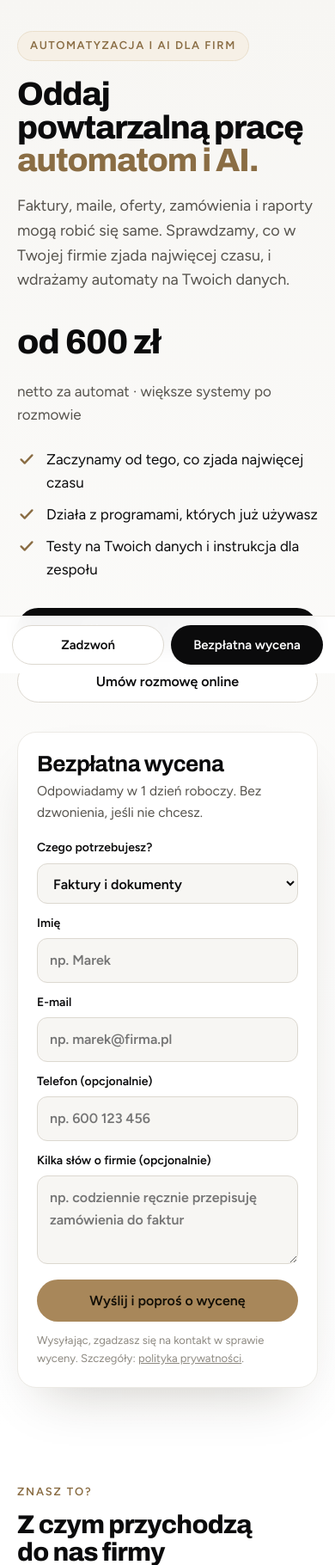
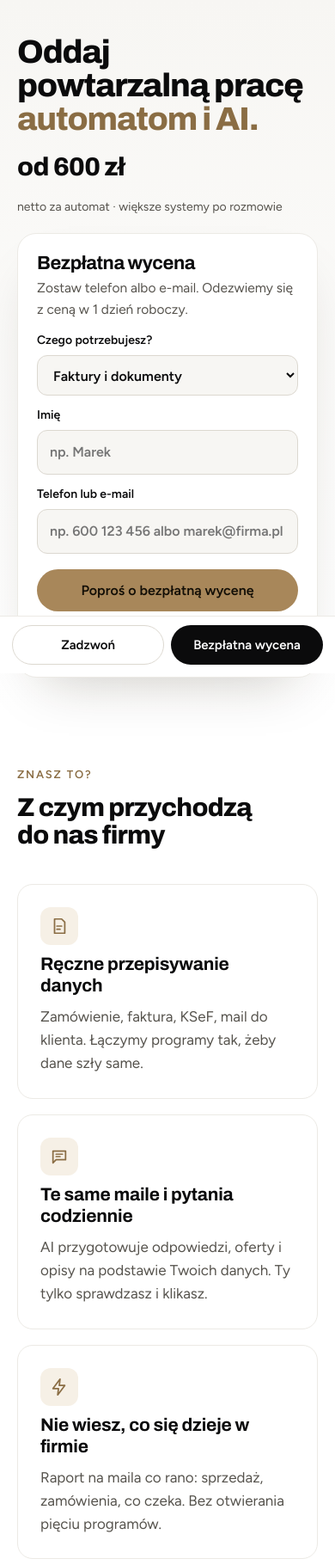
Before and after one commit to Maciek1873/elok-strona, a PHP site: page /automatyzacja-ai/index.html in a window 390 px wide. Shown: the part 61-1881 px from the top of the page at 86% size. Run offline with PHP 8.4, Linux system fonts and the light colour scheme.

Commit message:
Landingi: formularz od razu na górze na telefonie, jedno pole telefon lub e-mail, zdarzenie klik_telefon
Co-Authored-By: Claude Opus 5.5 <noreply@anthropic.com>
Claude-Session: https://claude.ai/code/session_01BJZ6TBNnDsz7HNVzoNx3si

```diff
--- a/automatyzacja-ai/index.html
+++ b/automatyzacja-ai/index.html
@@ -3,7 +3,7 @@
 <meta name="theme-color" content="#FFFFFF"><link rel="icon" href="/favicon.ico" sizes="any"><link rel="icon" type="image/png" sizes="32x32" href="/favicon-32.png"><link rel="apple-touch-icon" href="/apple-touch-icon.png">
 <meta property="og:type" content="website"><meta property="og:locale" content="pl_PL"><meta property="og:site_name" content="ELOK"><meta property="og:title" content="Automatyzacja i AI w firmie · ELOK"><meta property="og:description" content="Wdrażamy automatyzacje i AI w małych firmach: faktury, maile, oferty, zamówienia i raporty, które robią się same. Automaty od 600 zł netto. Bezpłatna konsultacja."><meta property="og:url" content="https://elok-agency.pl/automatyzacja-ai/"><meta property="og:image" content="https://elok-agency.pl/img/og.jpg">
 <link rel="preconnect" href="https://fonts.googleapis.com"><link rel="preconnect" href="https://fonts.gstatic.com" crossorigin><link href="https://fonts.googleapis.com/css2?family=Archivo:wght@600;700;800&family=Figtree:wght@400;500;600&display=swap" rel="stylesheet">
-<link rel="stylesheet" href="/lp.css?v=2611041000"></head><body class="light">
+<link rel="stylesheet" href="/lp.css?v=2611121300"></head><body class="light">
 <header class="lh" id="nav"><div class="w"><a class="logo" href="/" aria-label="ELOK, strona główna">ELOK<span>.</span></a><nav><a class="tel" href="tel:+48455505820"><small>Zadzwoń</small>455 505 820</a><a class="btn pri sm" href="#wycena">Bezpłatna wycena</a></nav></div></header>
 <main>
 <section class="hero"><div class="w"><div>
@@ -11,15 +11,14 @@
 <div class="price"><b>od 600 zł</b><span>netto za automat · większe systemy po rozmowie</span></div>
 <ul class="ticks"><li><svg viewBox="0 0 24 24" fill="none" stroke="currentColor" stroke-width="2.6" stroke-linecap="round" stroke-linejoin="round"><path d="M5 12.5l4.5 4.5L19 7"/></svg><span>Zaczynamy od tego, co zjada najwięcej czasu</span></li><li><svg viewBox="0 0 24 24" fill="none" stroke="currentColor" stroke-width="2.6" stroke-linecap="round" stroke-linejoin="round"><path d="M5 12.5l4.5 4.5L19 7"/></svg><span>Działa z programami, których już używasz</span></li><li><svg viewBox="0 0 24 24" fill="none" stroke="currentColor" stroke-width="2.6" stroke-linecap="round" stroke-linejoin="round"><path d="M5 12.5l4.5 4.5L19 7"/></svg><span>Testy na Twoich danych i instrukcja dla zespołu</span></li></ul>
 <div class="ctas"><a class="btn pri" href="#wycena">Wycena w 1 dzień roboczy</a><a class="btn ghost" href="/konsultacja.html">Umów rozmowę online</a></div></div>
-<div class="fcard" id="wycena"><h2>Bezpłatna wycena</h2><p class="s">Odpowiadamy w 1 dzień roboczy. Bez dzwonienia, jeśli nie chcesz.</p>
+<div class="fcard" id="wycena"><h2>Bezpłatna wycena</h2><p class="s">Zostaw telefon albo e-mail. Odezwiemy się z ceną w 1 dzień roboczy.</p>
 <form id="lpform" data-zrodlo="automatyzacja" novalidate>
 <label for="lp-co">Czego potrzebujesz?<select id="lp-co"><option>Faktury i dokumenty</option><option>Maile i obsługa klienta</option><option>Oferty i wyceny</option><option>Zamówienia i magazyn</option><option>Raporty</option><option>Jeszcze nie wiem</option></select></label>
 <label for="lp-imie">Imię<input id="lp-imie" autocomplete="name" placeholder="np. Marek" required></label>
-<label for="lp-mail">E-mail<input id="lp-mail" type="email" autocomplete="email" inputmode="email" placeholder="np. marek@firma.pl" required></label>
-<label for="lp-tel">Telefon (opcjonalnie)<input id="lp-tel" type="tel" autocomplete="tel" inputmode="tel" placeholder="np. 600 123 456"></label>
-<label for="lp-opis">Kilka słów o firmie (opcjonalnie)<textarea id="lp-opis" rows="3" placeholder="np. codziennie ręcznie przepisuję zamówienia do faktur"></textarea></label>
+<label for="lp-kontakt">Telefon lub e-mail<input id="lp-kontakt" autocomplete="tel" placeholder="np. 600 123 456 albo marek@firma.pl" required></label>
+
 <input type="hidden" id="lp-firma" value=""><input type="text" id="lp-www2" class="hpf" tabindex="-1" autocomplete="off" aria-hidden="true">
-<button class="btn gold" type="submit">Wyślij i poproś o wycenę</button><div class="ferr" id="lperr" role="alert" hidden></div>
+<button class="btn gold" type="submit">Poproś o bezpłatną wycenę</button><div class="ferr" id="lperr" role="alert" hidden></div>
 <p class="note">Wysyłając, zgadzasz się na kontakt w sprawie wyceny. Szczegóły: <a href="/polityka-prywatnosci.html">polityka prywatności</a>.</p></form>
 <div class="fdone" id="lpdone"><svg style="width:54px;height:54px" viewBox="0 0 24 24" fill="none" stroke="currentColor" stroke-width="2.6" stroke-linecap="round" stroke-linejoin="round"><path d="M5 12.5l4.5 4.5L19 7"/></svg><h3>Dziękujemy, mamy Twoje zapytanie.</h3><p>Odezwiemy się w 1 dzień roboczy. Jeśli wolisz porozmawiać od razu, wybierz termin rozmowy.</p><a class="btn ghost" href="/konsultacja.html">Umów rozmowę online</a></div></div>
 </div></section>
@@ -51,4 +50,4 @@
 </main>
 <footer class="lf"><div class="w"><span>© 2026 ELOK · polska spółka · faktura VAT</span><span><a href="/">elok-agency.pl</a> · <a href="/polityka-prywatnosci.html">Polityka prywatności</a> · <a href="/cookies.html">Cookies</a> · <a href="#" data-cookies>Ustawienia cookies</a></span></div></footer>
 <div class="mbar"><a class="btn ghost" href="tel:+48455505820">Zadzwoń</a><a class="btn pri" href="#wycena">Bezpłatna wycena</a></div>
-<script src="/ustawienia.js?v=2611041000"></script><script src="/site.js?v=2611081330"></script><script src="/lp.js?v=2611041000"></script></body></html>
+<script src="/ustawienia.js?v=2611041000"></script><script src="/site.js?v=2611081330"></script><script src="/lp.js?v=2611121300"></script></body></html>
--- a/lp.css
+++ b/lp.css
@@ -139,3 +139,15 @@ footer.lf a{color:var(--mut)}
 .cookie .btn{padding:11px 16px;font-size:15px}
 .cookie .btn.sec{background:#fff;border-color:var(--line2);color:var(--fg)}
 @media(max-width:640px){.cookie{bottom:calc(76px + env(safe-area-inset-bottom,0px))}}
+/* telefon: formularz od razu pod nagłówkiem, bez przewijania */
+@media(max-width:640px){
+ .hero{padding:22px 0 40px}
+ .hero .eye,.hero .lead,.hero .ticks,.hero .ctas{display:none}
+ .hero h1{margin-bottom:12px}
+ .hero .price{margin:0}
+ .hero .price b{font-size:30px}
+ .hero .price span{font-size:14px}
+ .hero .w{gap:18px}
+ .fcard h2{font-size:22px}
+ .fcard p.s{margin-bottom:8px}
+}
--- a/lp.js
+++ b/lp.js
@@ -3,6 +3,8 @@
  /* poprawki pod podkatalog: link w pasku cookies, pasek wersji testowej */
  [].forEach.call(document.querySelectorAll('.cookie a[href="cookies.html"]'),function(a){a.setAttribute('href','/cookies.html');});
  if(/^test\./.test(location.hostname)){var h=document.querySelector('.lh');if(h)h.style.top='32px';}
+ /* klik w numer telefonu: zdarzenie w statystykach */
+ document.addEventListener('click',function(e){var a=e.target.closest?e.target.closest('a[href^="tel:"]'):null;if(!a)return;try{if(window.gtag)gtag('event','klik_telefon');if(window.elokEv)elokEv('klik_telefon');}catch(x){}});
  var f=document.getElementById('lpform');if(!f)return;
  var API='https://panel.elok-agency.pl/strona/',LIVE=/^(www\.)?elok-agency\.pl$/.test(location.hostname);
  var err=document.getElementById('lperr'),done=document.getElementById('lpdone'),btn=f.querySelector('button[type=submit]'),t0=Math.floor(Date.now()/1000);
@@ -14,10 +16,11 @@
   var y=done.getBoundingClientRect().top+(window.pageYOffset||0)-100;window.scrollTo(0,y);}
  f.addEventListener('submit',function(e){e.preventDefault();err.hidden=true;
   var req=[].filter.call(f.querySelectorAll('[required]'),function(i){return !i.value.trim();});if(req.length){req[0].focus();return;}
-  if(!/^[^\s@]+@[^\s@]+\.[^\s@]{2,}$/.test(v('lp-mail'))){show('Sprawdź adres e-mail.');document.getElementById('lp-mail').focus();return;}
+  var k=v('lp-kontakt'),isMail=/^[^\s@]+@[^\s@]+\.[^\s@]{2,}$/.test(k),isTel=k.replace(/\D/g,'').length>=9;
+  if(!isMail&&!isTel){show('Wpisz numer telefonu (9 cyfr) albo adres e-mail.');document.getElementById('lp-kontakt').focus();return;}
   if(!LIVE){ok();return;}
-  var opis='[Landing: '+src+'] '+(v('lp-co')?'Temat: '+v('lp-co')+'. ':'')+v('lp-opis');
-  var data={a:'kontakt',imie:v('lp-imie'),email:v('lp-mail'),telefon:v('lp-tel'),firma:v('lp-firma'),opis:opis,www2:v('lp-www2'),ts:t0};
+  var opis='[Landing: '+src+'] '+(v('lp-co')?'Temat: '+v('lp-co')+'. ':'')+(isTel&&!isMail?'Woli kontakt telefoniczny.':'');
+  var data={a:'kontakt',imie:v('lp-imie'),email:isMail?k:'',telefon:isMail?'':k,firma:v('lp-firma'),opis:opis,www2:v('lp-www2'),ts:t0};
   var body=Object.keys(data).map(function(k){return encodeURIComponent(k)+'='+encodeURIComponent(data[k]);}).join('&');
   var old=btn.innerHTML;btn.disabled=true;btn.innerHTML='Wysyłam…';
   var x=new XMLHttpRequest();x.open('POST',API);x.setRequestHeader('Content-Type','application/x-www-form-urlencoded');x.timeout=20000;
```
Also changed, not shown: sklep-internetowy/index.html (+6 -7 lines), strona-dla-firmy/index.html (+6 -7 lines), 1 other file.
